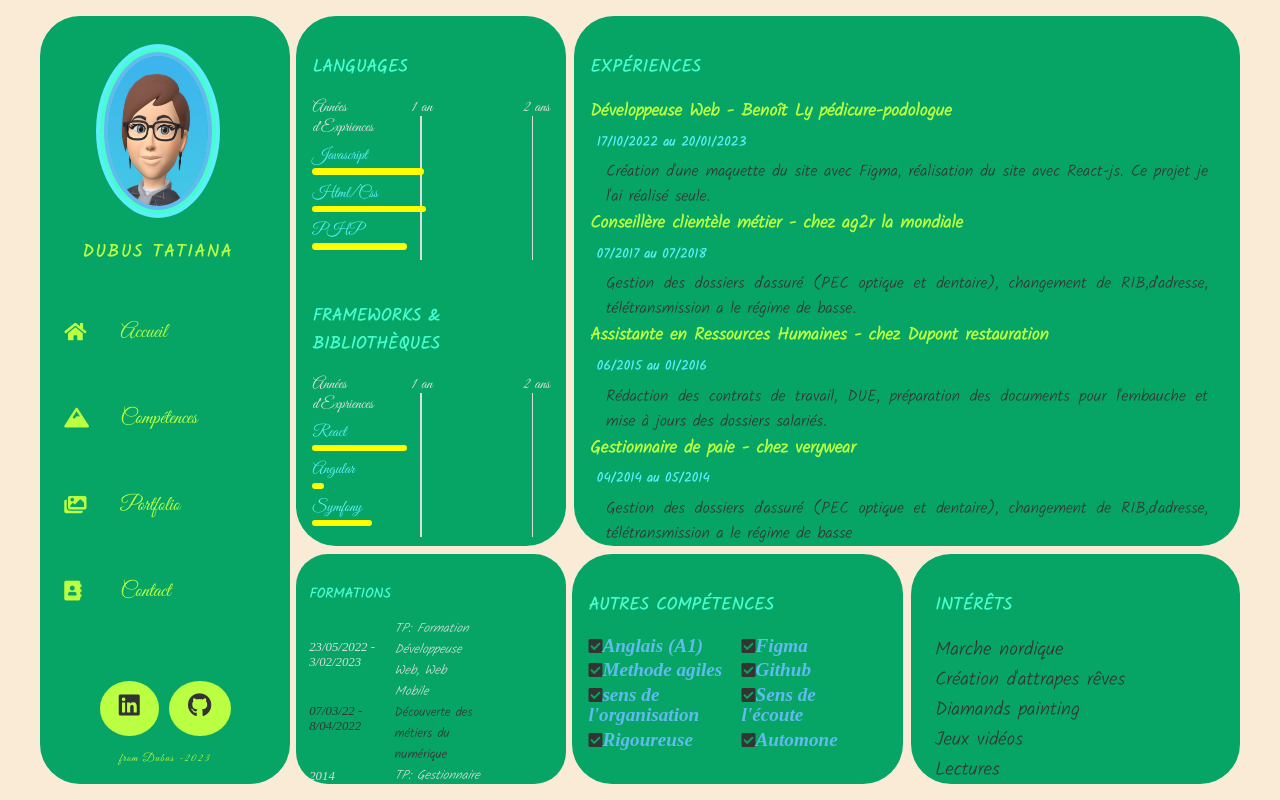
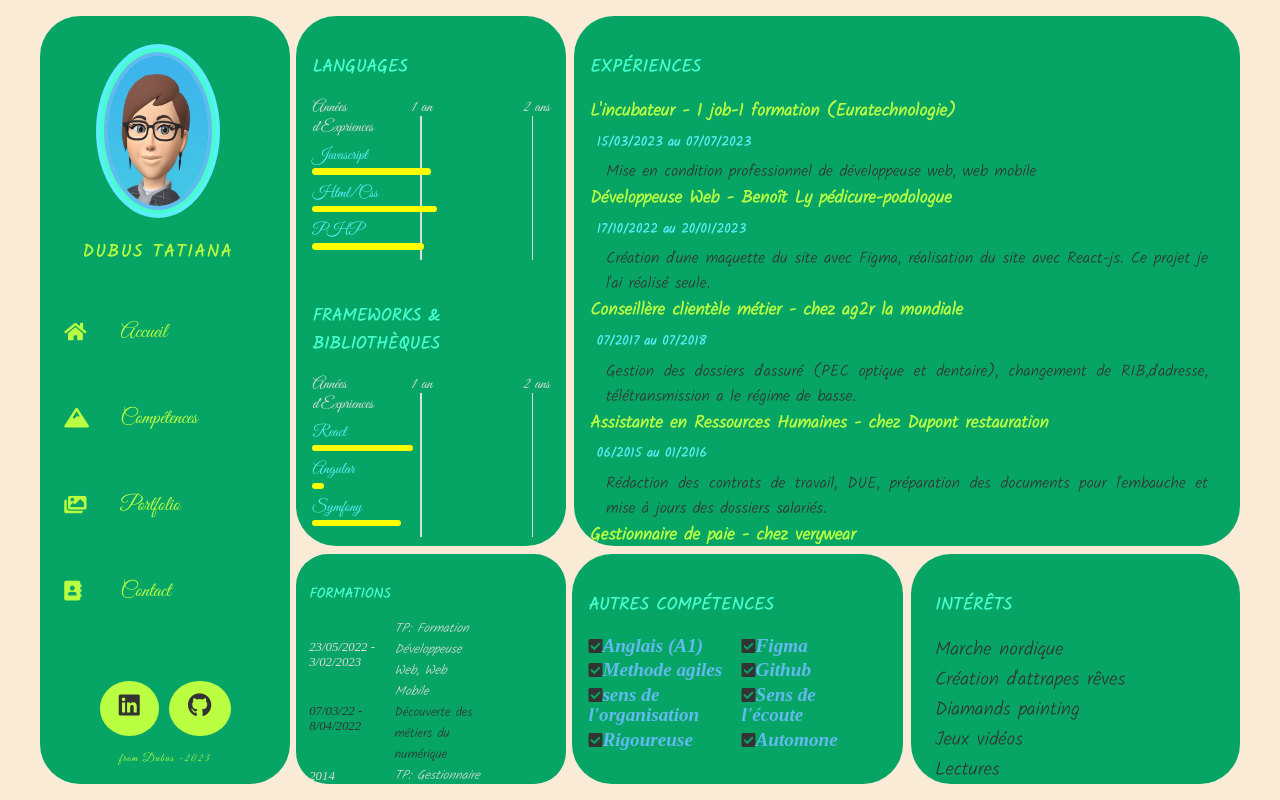
Before and after one commit to saphirrubis/monCV-react, a React (Create React App) app: page /competence in a window 1280 px wide. Built offline with nearby package versions, Linux system fonts and the light colour scheme.

Commit message:
maj expérience

```diff
--- a/src/components/knowledges/Expriences.js
+++ b/src/components/knowledges/Expriences.js
@@ -1,8 +1,17 @@
 import React from "react";
+import Languages from './Languages';
 
 const Expriences = () => {
   return (
-  <div className="experience">
+    <div className="experience">
+    <div className="exp-0">
+      <h4>L'incubateur - 1 job-1 formation (Euratechnologie)</h4>
+      <h5>15/03/2023 au 07/07/2023</h5>
+      <p>
+      Mise en condition professionnel de développeuse web, web mobile
+      </p>
+    </div>
+
     <h3> Expériences</h3>
     <div className="exp-1">
       <h4>Développeuse Web - Benoît Ly pédicure-podologue</h4>
--- a/src/components/knowledges/Languages.js
+++ b/src/components/knowledges/Languages.js
@@ -4,14 +4,14 @@ import ProgressBar from './ProgressBar';
 class Languages extends Component {
   state={
     languages: [
-      { id:1, value:"Javascript", xp:.94},
-      { id:2, value:"Html/Css", xp:.96},
-      { id:3, value:"PHP", xp:.8}
+      { id:1, value:"Javascript", xp:1},
+      { id:2, value:"Html/Css", xp:1.05},
+      { id:3, value:"PHP", xp:.94}
     ],
     frameworks:[
-      { id:1, value:"React", xp:.80},
+      { id:1, value:"React", xp:.85},
       { id:2, value:"Angular", xp:.10},
-      { id:3, value:"Symfony", xp:.50}
+      { id:3, value:"Symfony", xp:.75}
     ]
   }
   render() {
--- a/src/styles/knowledges.css
+++ b/src/styles/knowledges.css
@@ -112,7 +112,8 @@
                     "3"
                     "4"
                     "5"
-                    "6";
+                    "6"
+                    "7";
                     overflow-Y: none;
  }
 .experience h3{
@@ -131,20 +132,23 @@
                   font-size: 1em;
                   padding: 0 1em;
  }
+ .experience .exp-0{
+  grid-area: 2;
+}
 .experience .exp-1{
-                  grid-area: 2;
+                  grid-area: 3;
  }
  .experience .exp-2{
-                  grid-area: 3;
+                  grid-area: 4;
  }
  .experience .exp-3{
-  grid-area: 4;
+  grid-area: 5;
 }
 .experience .exp-4{
-  grid-area: 5;
+  grid-area: 6;
 }
 .experience .exp-5{
-  grid-area: 6;
+  grid-area: 7;
 }
 
 .otherSkills {
```
